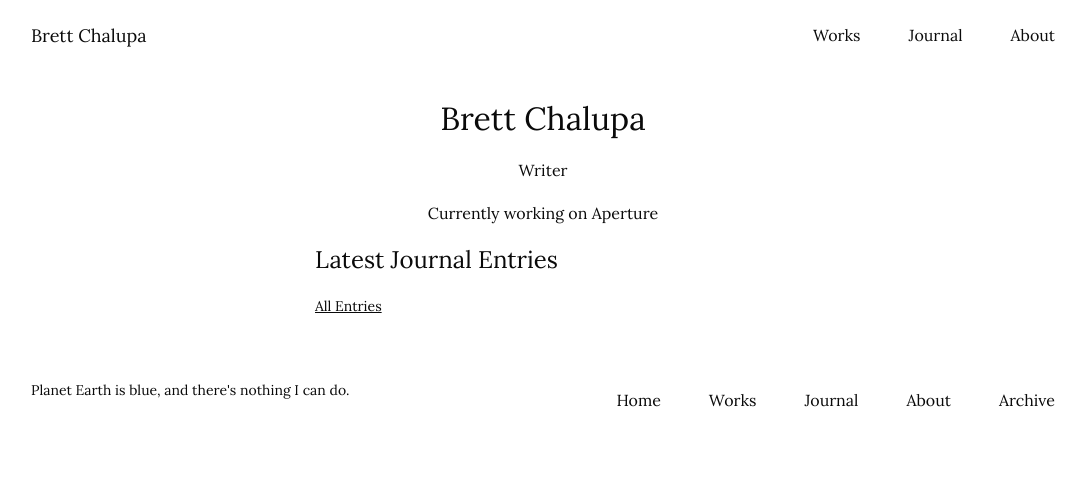
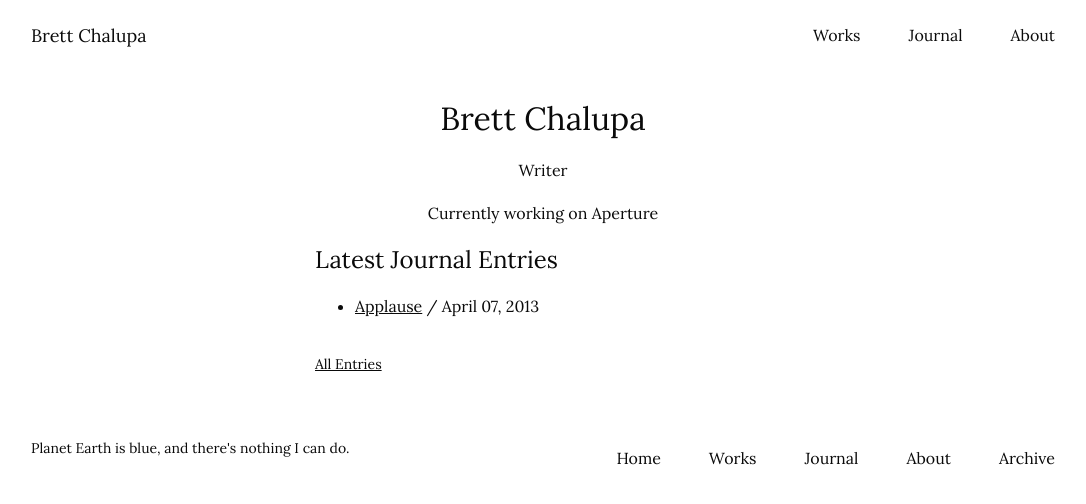
Before and after one commit to brettchalupa/brettchalupa.github.io, a Jekyll site: the page built from index.html, in a window 1280 px wide. Shown: the top 504 px of the page, without its empty margins (97-1183 px from the left). Built offline with Jekyll 4.4.1, drawn with Linux system fonts in a browser that asks for light colours; a script that is not in the unit is left out.

Commit message:
Display 3 latest journal entries on Home
This is based on the post needing the `journal_entry` tag, which may
change, but this works for now.

```diff
--- a/_posts/2013-04-07-applause.markdown
+++ b/_posts/2013-04-07-applause.markdown
@@ -5,6 +5,7 @@ tags:
 - note
 - quote
 - featured
+- journal_entry
 layout: post
 ---
 
--- a/index.html
+++ b/index.html
@@ -15,6 +15,15 @@ layout: default
   <div class='journal-entries'>
     <h2>Latest Journal Entries</h2>
 
+    <ul class='posts-list'>
+      {% for post in site.tags.journal_entry, limit: 3 %}
+        <li>
+          <a href="{{ post.url }}">{{ post.title }}</a> / <span class="date">{{ post.date | date: "%B %d, %Y" }}</span>
+        </li>
+      {% endfor %}
+    </ul>
+
+
     <p class='small'><a href='/journal'>All Entries</a></p>
   </div>
 </div>
```
